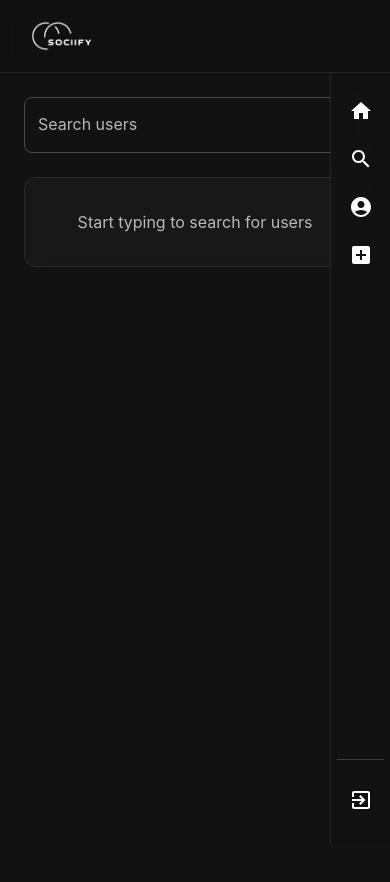
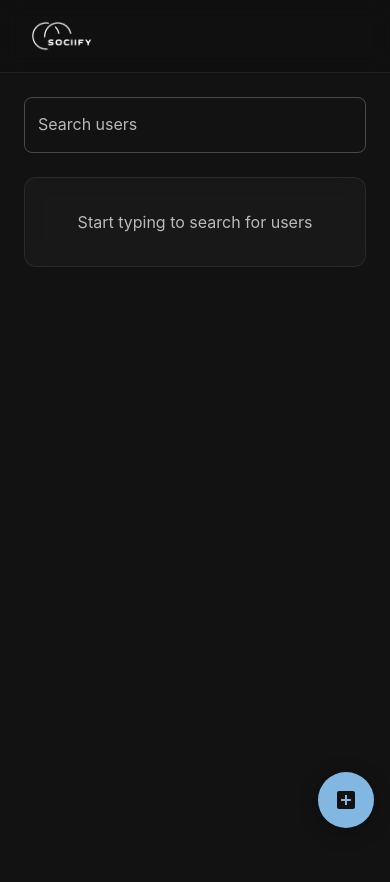
Before and after one commit to URK23CS7079/social-media-mini-platform-frontend, a React (Create React App) app: page /search in a window 390 px wide. Shown: the top 882 px of the page. Built offline with nearby package versions, Linux system fonts and the light colour scheme; sample sign-in values are in the browser's storage.

Commit message:
Side bar changes for mobile view

```diff
--- a/src/components/Sidebar.js
+++ b/src/components/Sidebar.js
@@ -8,60 +8,59 @@ import {
   ListItemText,
   Divider,
   Modal,
+  useMediaQuery,
+  SwipeableDrawer
 } from "@mui/material";
 import { Home, Search, AccountCircle, ExitToApp, AddBox } from "@mui/icons-material";
 import { Link, useNavigate } from "react-router-dom";
 import AuthContext from "../context/AuthContext";
 import PostForm from "./PostForm";
+import { useTheme } from "@mui/material/styles";
 
 const Sidebar = () => {
   const [isExpanded, setIsExpanded] = useState(false);
   const [openPostModal, setOpenPostModal] = useState(false);
+  const [mobileOpen, setMobileOpen] = useState(false);
   const { logout, userId } = useContext(AuthContext);
   const navigate = useNavigate();
+  const theme = useTheme();
+  const isMobile = useMediaQuery(theme.breakpoints.down('sm'));
 
   const handleProfileClick = () => {
     if (userId) {
       navigate(`/profile/${userId}`);
+      setMobileOpen(false);
     }
   };
 
-  return (
+  const toggleDrawer = (open) => (event) => {
+    if (
+      event &&
+      event.type === 'keydown' &&
+      (event.key === 'Tab' || event.key === 'Shift')
+    ) {
+      return;
+    }
+    setMobileOpen(open);
+  };
+
+  const sidebarContent = (
     <>
-      <Box
-        sx={{
-          position: "fixed",
-          top: "64px",
-          right: 0,
-          height: "calc(100vh - 64px)",
-          backgroundColor: "rgba(18, 18, 18, 0.8)", // Exact Navbar color
-          backdropFilter: "blur(10px)",
-          width: isExpanded ? "200px" : "60px",
-          transition: "width 0.3s ease-in-out",
-          display: "flex",
-          flexDirection: "column",
-          alignItems: "center",
-          paddingTop: "15px",
-          borderLeft: "1px solid rgba(255, 255, 255, 0.08)",
-          zIndex: 1100,
-        }}
-        onMouseEnter={() => setIsExpanded(true)}
-        onMouseLeave={() => setIsExpanded(false)}
-      >
       <List sx={{ width: "100%", flexGrow: 1 }}>
         {/* Home Button */}
         <ListItem disablePadding>
           <ListItemButton
             component={Link}
             to="/"
+            onClick={() => setMobileOpen(false)}
             sx={{
               color: "white",
               "&:hover": {
                 backgroundColor: "rgba(255, 255, 255, 0.1)",
                 borderLeft: "3px solid rgba(144, 202, 249, 0.5)"
               },
-                justifyContent: isExpanded ? "flex-start" : "center",
-                padding: "12px 8px",
+              justifyContent: isMobile || isExpanded ? "flex-start" : "center",
+              padding: isMobile ? "8px 16px" : "12px 8px",
               width: "100%",
               transition: "all 0.2s ease",
             }}
@@ -70,12 +69,12 @@ const Sidebar = () => {
               sx={{
                 color: "white",
                 minWidth: "auto",
-                  marginRight: isExpanded ? "16px" : "0",
+                marginRight: isMobile ? "12px" : (isExpanded ? "16px" : "0"),
               }}
             >
               <Home fontSize="medium" />
             </ListItemIcon>
-              {isExpanded && <ListItemText primary="Home" />}
+            {(isMobile || isExpanded) && <ListItemText primary="Home" />}
           </ListItemButton>
         </ListItem>
 
@@ -84,23 +83,24 @@ const Sidebar = () => {
           <ListItemButton
             component={Link}
             to="/search"
+            onClick={() => setMobileOpen(false)}
             sx={{
               color: "white",
               "&:hover": {
                 backgroundColor: "rgba(255, 255, 255, 0.1)",
                 borderLeft: "3px solid rgba(244, 143, 177, 0.5)"
               },
-                justifyContent: isExpanded ? "flex-start" : "center",
-                padding: "12px 8px",
+              justifyContent: isMobile || isExpanded ? "flex-start" : "center",
+              padding: isMobile ? "8px 16px" : "12px 8px",
               width: "100%",
             }}
           >
             <ListItemIcon
-                sx={{ color: "white", minWidth: "auto", marginRight: isExpanded ? "16px" : "0" }}
+              sx={{ color: "white", minWidth: "auto", marginRight: isMobile ? "12px" : (isExpanded ? "16px" : "0") }}
             >
               <Search fontSize="medium" />
             </ListItemIcon>
-              {isExpanded && <ListItemText primary="Search" />}
+            {(isMobile || isExpanded) && <ListItemText primary="Search" />}
           </ListItemButton>
         </ListItem>
 
@@ -114,52 +114,58 @@ const Sidebar = () => {
                 backgroundColor: "rgba(255, 255, 255, 0.1)",
                 borderLeft: "3px solid rgba(144, 202, 249, 0.5)"
               },
-                justifyContent: isExpanded ? "flex-start" : "center",
-                padding: "12px 8px",
+              justifyContent: isMobile || isExpanded ? "flex-start" : "center",
+              padding: isMobile ? "8px 16px" : "12px 8px",
               width: "100%",
             }}
           >
             <ListItemIcon
-                sx={{ color: "white", minWidth: "auto", marginRight: isExpanded ? "16px" : "0" }}
+              sx={{ color: "white", minWidth: "auto", marginRight: isMobile ? "12px" : (isExpanded ? "16px" : "0") }}
             >
               <AccountCircle fontSize="medium" />
             </ListItemIcon>
-              {isExpanded && <ListItemText primary="Profile" />}
+            {(isMobile || isExpanded) && <ListItemText primary="Profile" />}
           </ListItemButton>
         </ListItem>
 
         {/* Post Button */}
         <ListItem disablePadding>
           <ListItemButton
-              onClick={() => setOpenPostModal(true)}
+            onClick={() => {
+              setOpenPostModal(true);
+              setMobileOpen(false);
+            }}
             sx={{
               color: "white",
               "&:hover": {
                 backgroundColor: "rgba(255, 255, 255, 0.1)",
                 borderLeft: "3px solid rgba(244, 143, 177, 0.5)"
               },
-                justifyContent: isExpanded ? "flex-start" : "center",
-                padding: "12px 8px",
+              justifyContent: isMobile || isExpanded ? "flex-start" : "center",
+              padding: isMobile ? "8px 16px" : "12px 8px",
               width: "100%",
             }}
           >
             <ListItemIcon
-                sx={{ color: "white", minWidth: "auto", marginRight: isExpanded ? "16px" : "0" }}
+              sx={{ color: "white", minWidth: "auto", marginRight: isMobile ? "12px" : (isExpanded ? "16px" : "0") }}
             >
               <AddBox fontSize="medium" />
             </ListItemIcon>
-              {isExpanded && <ListItemText primary="Post" />}
+            {(isMobile || isExpanded) && <ListItemText primary="Post" />}
           </ListItemButton>
         </ListItem>
       </List>
 
       <Divider sx={{
         backgroundColor: "rgba(255, 255, 255, 0.08)",
-          width: "80%",
-          my: 1
+        width: isMobile ? "calc(100% - 32px)" : isExpanded ? "80%" : "40px",
+        marginLeft: isMobile ? "16px" : isExpanded ? "10%" : "10px",
+        my: 1,
+        alignSelf: "center",
+        mx: isExpanded ? "auto" : "none"
       }} />
 
-        <List sx={{ width: "100%", paddingBottom: "20px" }}>
+      <List sx={{ width: "100%", paddingBottom: isMobile ? "12px" : "20px" }}>
         {/* Logout Button */}
         <ListItem disablePadding>
           <ListItemButton
@@ -170,21 +176,94 @@ const Sidebar = () => {
                 backgroundColor: "rgba(255, 0, 0, 0.1)",
                 borderLeft: "3px solid rgba(255, 82, 82, 0.5)"
               },
-                justifyContent: isExpanded ? "flex-start" : "center",
-                padding: "12px 8px",
+              justifyContent: isMobile || isExpanded ? "flex-start" : "center",
+              padding: isMobile ? "8px 16px" : "12px 8px",
               width: "100%",
             }}
           >
             <ListItemIcon
-                sx={{ color: "white", minWidth: "auto", marginRight: isExpanded ? "16px" : "0" }}
+              sx={{ color: "white", minWidth: "auto", marginRight: isMobile ? "12px" : (isExpanded ? "16px" : "0") }}
             >
               <ExitToApp fontSize="medium" />
             </ListItemIcon>
-              {isExpanded && <ListItemText primary="Logout" />}
+            {(isMobile || isExpanded) && <ListItemText primary="Logout" />}
           </ListItemButton>
         </ListItem>
       </List>
+    </>
+  );
+
+  return (
+    <>
+      {isMobile ? (
+        <>
+          {/* Floating action button for mobile */}
+          <Box
+            sx={{
+              position: 'fixed',
+              right: 16,
+              bottom: 16,
+              zIndex: 1200,
+              display: 'flex',
+              justifyContent: 'center',
+              alignItems: 'center',
+              width: 56,
+              height: 56,
+              borderRadius: '50%',
+              backgroundColor: 'rgba(144, 202, 249, 0.9)',
+              color: '#121212',
+              boxShadow: '0 4px 20px rgba(0, 0, 0, 0.3)',
+              cursor: 'pointer',
+            }}
+            onClick={toggleDrawer(true)}
+          >
+            <AddBox fontSize="medium" />
           </Box>
+
+          {/* Swipeable drawer for mobile */}
+          <SwipeableDrawer
+            anchor="right"
+            open={mobileOpen}
+            onClose={toggleDrawer(false)}
+            onOpen={toggleDrawer(true)}
+            sx={{
+              '& .MuiDrawer-paper': {
+                width: 180,
+                background: 'rgba(18, 18, 18, 0.8)',
+                backdropFilter: 'blur(10px)',
+                borderLeft: '1px solid rgba(255, 255, 255, 0.08)',
+                boxShadow: 'none',
+              },
+            }}
+          >
+            {sidebarContent}
+          </SwipeableDrawer>
+        </>
+      ) : (
+        <Box
+          sx={{
+            position: "fixed",
+            top: "64px",
+            right: 0,
+            height: "calc(100vh - 64px)",
+            background: 'rgba(18, 18, 18, 0.8)',
+            backdropFilter: "blur(10px)",
+            width: isExpanded ? "200px" : "60px",
+            transition: "width 0.3s ease-in-out",
+            display: "flex",
+            flexDirection: "column",
+            alignItems: "center",
+            paddingTop: "15px",
+            borderLeft: "1px solid rgba(255, 255, 255, 0.08)",
+            zIndex: 1100,
+            boxShadow: 'none',
+          }}
+          onMouseEnter={() => setIsExpanded(true)}
+          onMouseLeave={() => setIsExpanded(false)}
+        >
+          {sidebarContent}
+        </Box>
+      )}
 
       <Modal
         open={openPostModal}
```
Lines whose indentation alone changed are shown as unchanged.
